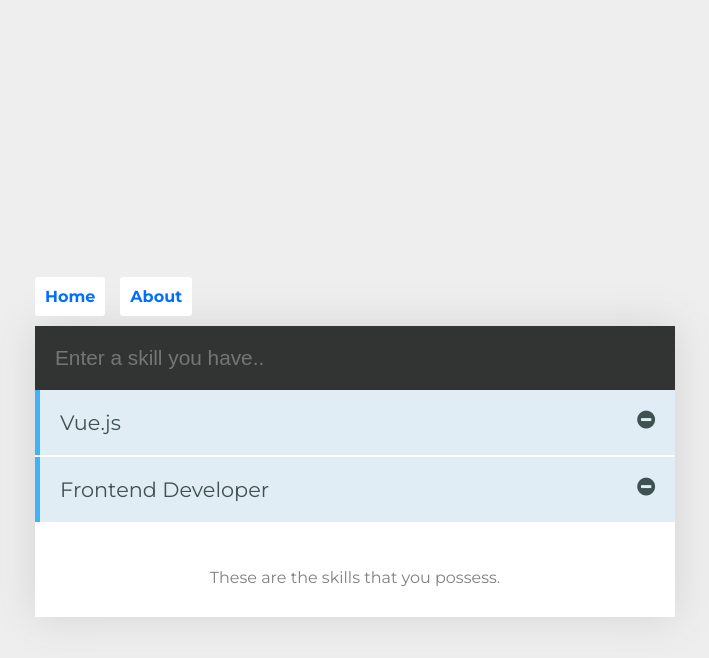
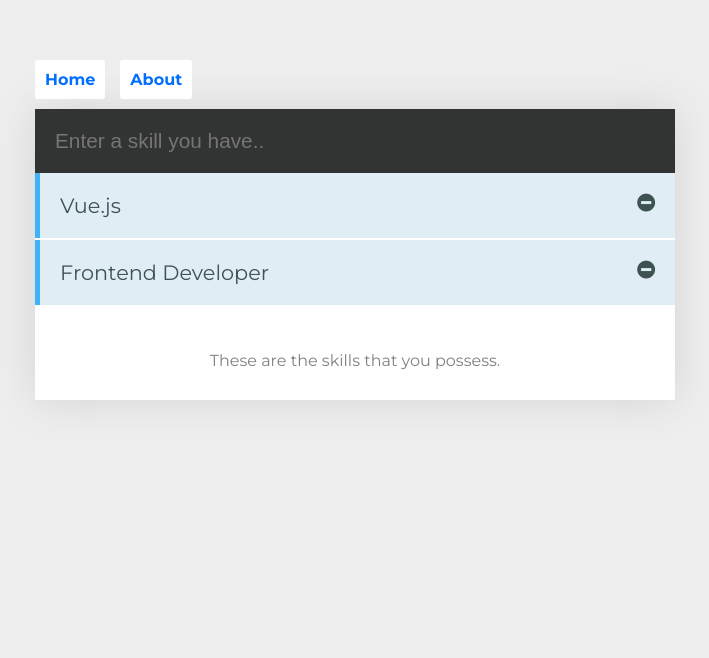
Before and after one commit to gktaj/vue2-checking, a Vue app: page / in a window 1280 px wide. Shown: the top 658 px of the page, without its empty margins (285-994 px from the left). Built offline with nearby package versions, Linux system fonts and the light colour scheme; a small style sheet from the web is missing.

Commit message:
update body style

```diff
--- a/src/App.vue
+++ b/src/App.vue
@@ -11,22 +11,13 @@
 <script>
 export default {
   name: "app",
-  components: {
-  }
+  components: {}
 };
 </script>
 
 <style>
 @import url("https://fonts.googleapis.com/css?family=Montserrat:400,700");
 
-body {
-  background-color: #eeeeee;
-  font-family: "Montserrat", sans-serif;
-  display: grid;
-  grid-template-rows: auto;
-  justify-items: center;
-  align-items: center;
-}
 body,
 html {
   margin: 0;
```
